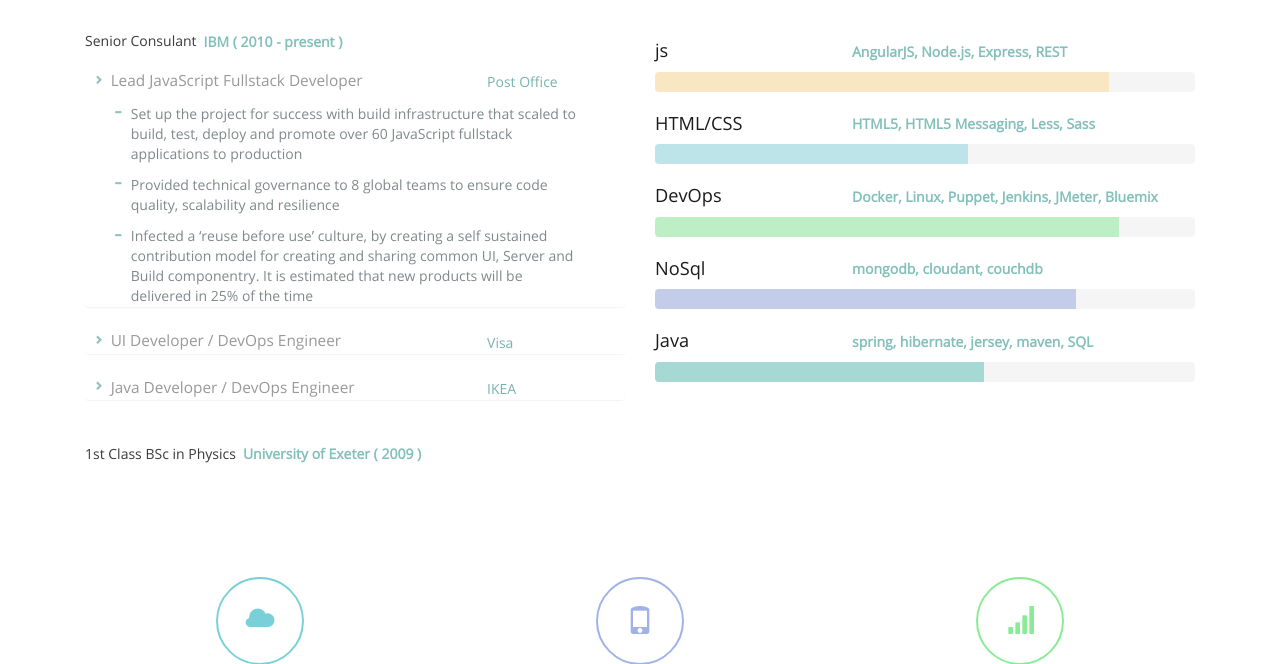
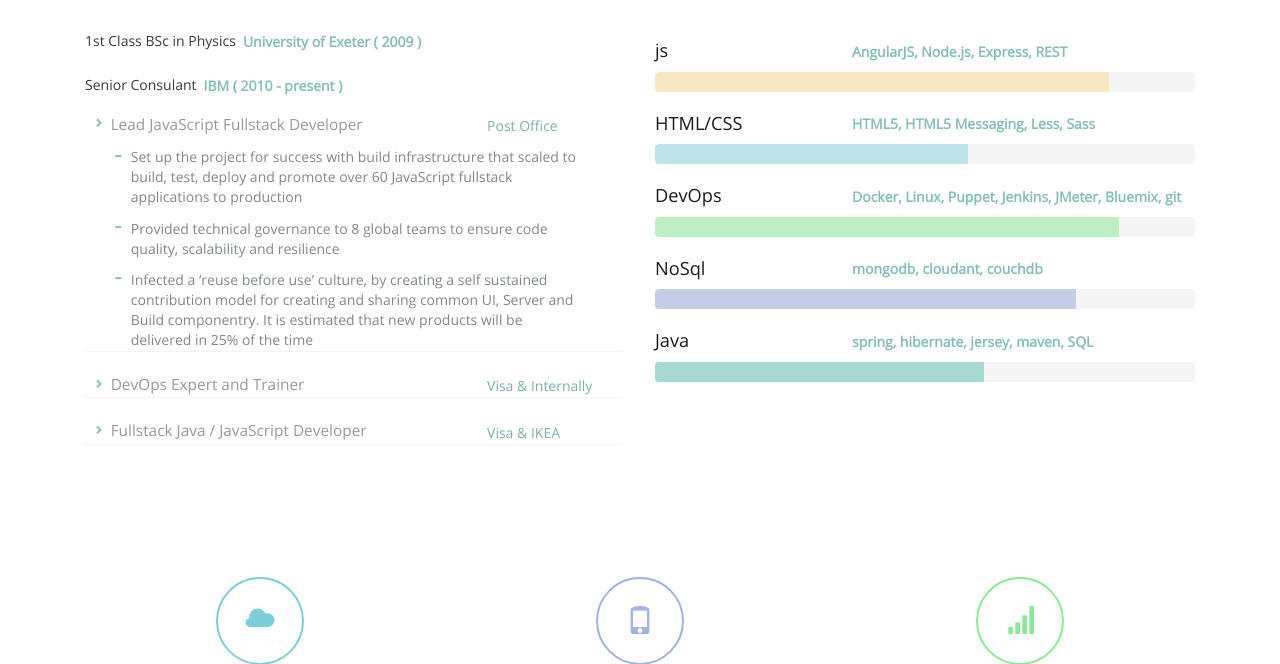
Before and after one commit to William1444/william-lacy-cv, a website: page index.html in a window 1280 px wide. Shown: the part 690-1354 px from the top of the page. Drawn offline with nearby package versions, Linux system fonts and the light colour scheme; files whose address does not match are found by name.

Commit message:
draft experience content

```diff
--- a/index.html
+++ b/index.html
@@ -61,13 +61,13 @@ Smartphone Compatible web template, free webdesigns for Nokia, Samsung, LG, Sony
                 <h3>Experience..<span>!</span></h3>
 
                 <div class="study1">
+                    <p>1st Class BSc in Physics<label>University of Exeter ( 2009 )</label></p>
                     <p>Senior Consulant<label>IBM ( 2010 - present )</label></p>
                     <ul>
                         <div id="experience-accordion" class="panel-group" aria-multiselectable="true" role="tablist">
                             <script src="js/experience-template.js"></script>
                         </div>
                     </ul>
-                    <p>1st Class BSc in Physics<label>University of Exeter ( 2009 )</label></p>
 
                 </div>
             </div>
--- a/js/experience-template.js
+++ b/js/experience-template.js
@@ -44,22 +44,22 @@ var jsFullstackPostOffice = experienceTemplate(1, 'Lead JavaScript Fullstack Dev
     'and sharing common UI, Server and Build componentry. It is estimated that new products will be ' +
     'delivered in 25% of the time'
 ],true);
-var visaUiDevOps = experienceTemplate(2, 'UI Developer / DevOps Engineer', 'Visa',[
-    'Lorem ipsum dolor sit amet, consectetur adipiscing elit, sed do eiusmod tempor incididunt ut labore ' +
-    'et dolore magna aliqua. Ut enim ad minim veniam, quis nostrud exercitation ullamco laboris nisi ut ' +
-    'aliquip ex ea commodo consequat. Duis aute irure dolor in',
-    'reprehenderit in voluptate velit esse cillum dolore eu fugiat nulla pariatur. Excepteur sint occaecat',
-    'cupidatat non proident, sunt in culpa qui officia deserunt mollit anim id est laborum.'
+var otherTrainingEtc = experienceTemplate(2, 'DevOps Expert and Trainer', 'Visa & Internally',[
+    'Delivered the internal IBM DevOps technical workshop, encouraging participants to invest in open source.',
+    'Automated performance test and analysis in the development pipeline with bespoke written Maven and Jenkins plugins, ' +
+    'published in this <a href="http://www.ibm.com/developerworks/rational/library/agile-lifecycle-performance-engineering/">DevelopWorks article</a>',
+    'Developed a Rational Team Concert plugin to streamline the CI promotion process, published in this ' +
+    '<a href="http://www.ibm.com/developerworks/library/d-extend-customize-rational-team-concert-continuous-integration/index.html">DevelopWorks article</a>.'
 ]);
-var javaDeveloperAndDevOpsEngineer = experienceTemplate(3, 'Java Developer / DevOps Engineer', 'IKEA',[
-    'Lorem ipsum dolor sit amet, consectetur adipiscing elit, sed do eiusmod tempor incididunt ut labore ' +
-    'et dolore magna aliqua. Ut enim ad minim veniam, quis nostrud exercitation ullamco laboris nisi ut ' +
-    'aliquip ex ea commodo consequat. Duis aute irure dolor in',
-    'reprehenderit in voluptate velit esse cillum dolore eu fugiat nulla pariatur. Excepteur sint occaecat',
-    'cupidatat non proident, sunt in culpa qui officia deserunt mollit anim id est laborum.'
+
+var visaUiDevOps = experienceTemplate(3, 'Fullstack Java / JavaScript Developer', 'Visa & IKEA',[
+    'Rapidly developed prototype MEAN apps for bid and exploritory work.',
+    'Developed hotfixes for sev 1 production defects out of hours as the dedicated on call UI SME.',
+    'Created Java REST services using Spring, Jersey and Oracle ATG.'
 ]);
+
 var accordionNode = document.currentScript.parentNode;
-$(accordionNode).append([jsFullstackPostOffice,visaUiDevOps,javaDeveloperAndDevOpsEngineer]);
+$(accordionNode).append([jsFullstackPostOffice,otherTrainingEtc,visaUiDevOps]);
 
 $(document).ready(function() {
     $(accordionNode).find('[aria-controls=collapse1]').trigger('click');
--- a/js/skills.js
+++ b/js/skills.js
@@ -25,7 +25,7 @@ $(skillsEl).append([
     skill('js', 'AngularJS, Node.js, Express, REST', 84, 'progress-bar-3'),
     skill('HTML/CSS','HTML5, HTML5 Messaging, Less, Sass',58, 'progress-bar-1'),
 
-    skill('DevOps','Docker, Linux, Puppet, Jenkins, JMeter, Bluemix',86, 'progress-bar-4'),
+    skill('DevOps','Docker, Linux, Puppet, Jenkins, JMeter, Bluemix, git',86, 'progress-bar-4'),
     skill('NoSql','mongodb, cloudant, couchdb',78, 'progress-bar-2'),
     skill('Java','spring, hibernate, jersey, maven, SQL',61, 'progress-bar-5')
 ]);
```
